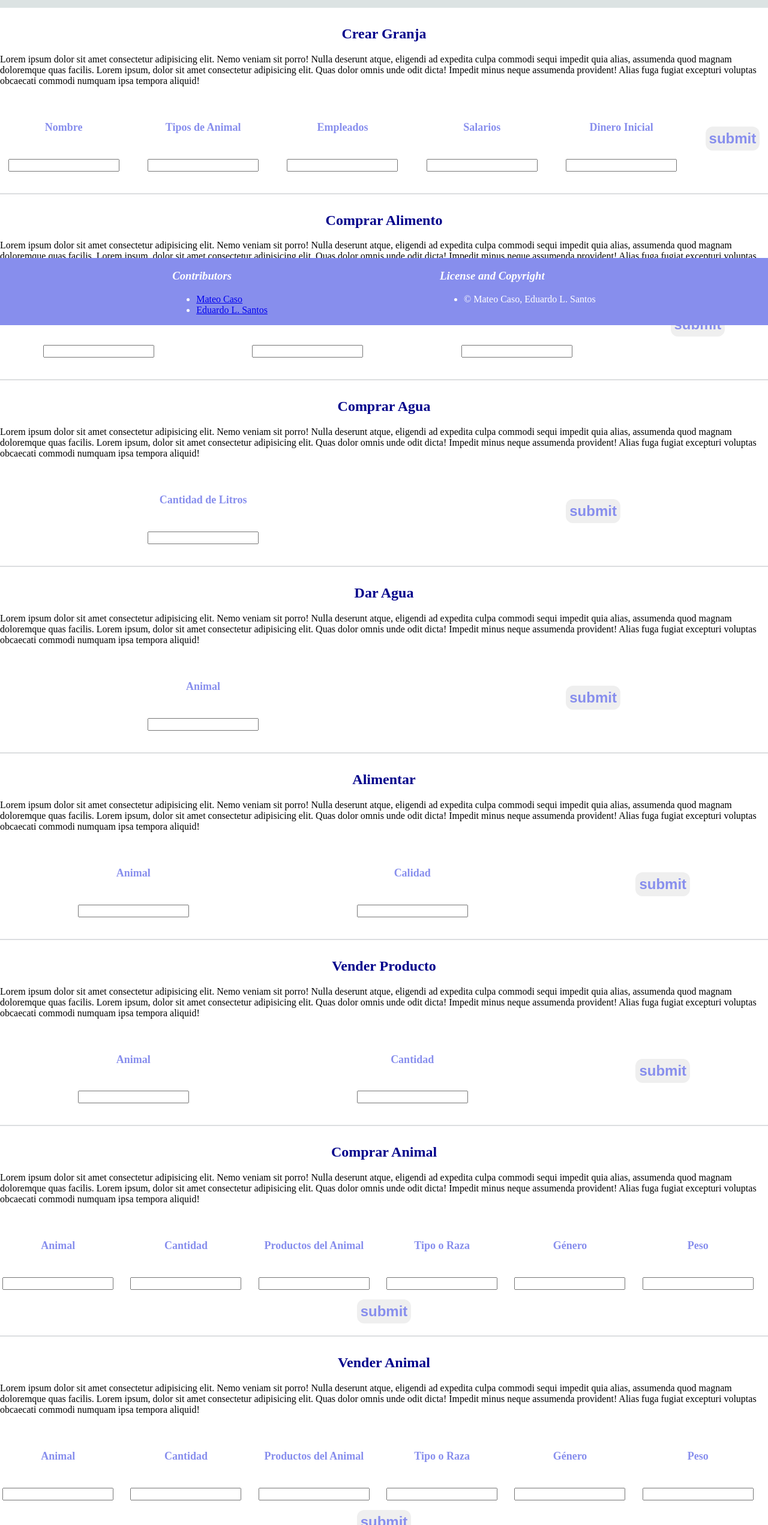
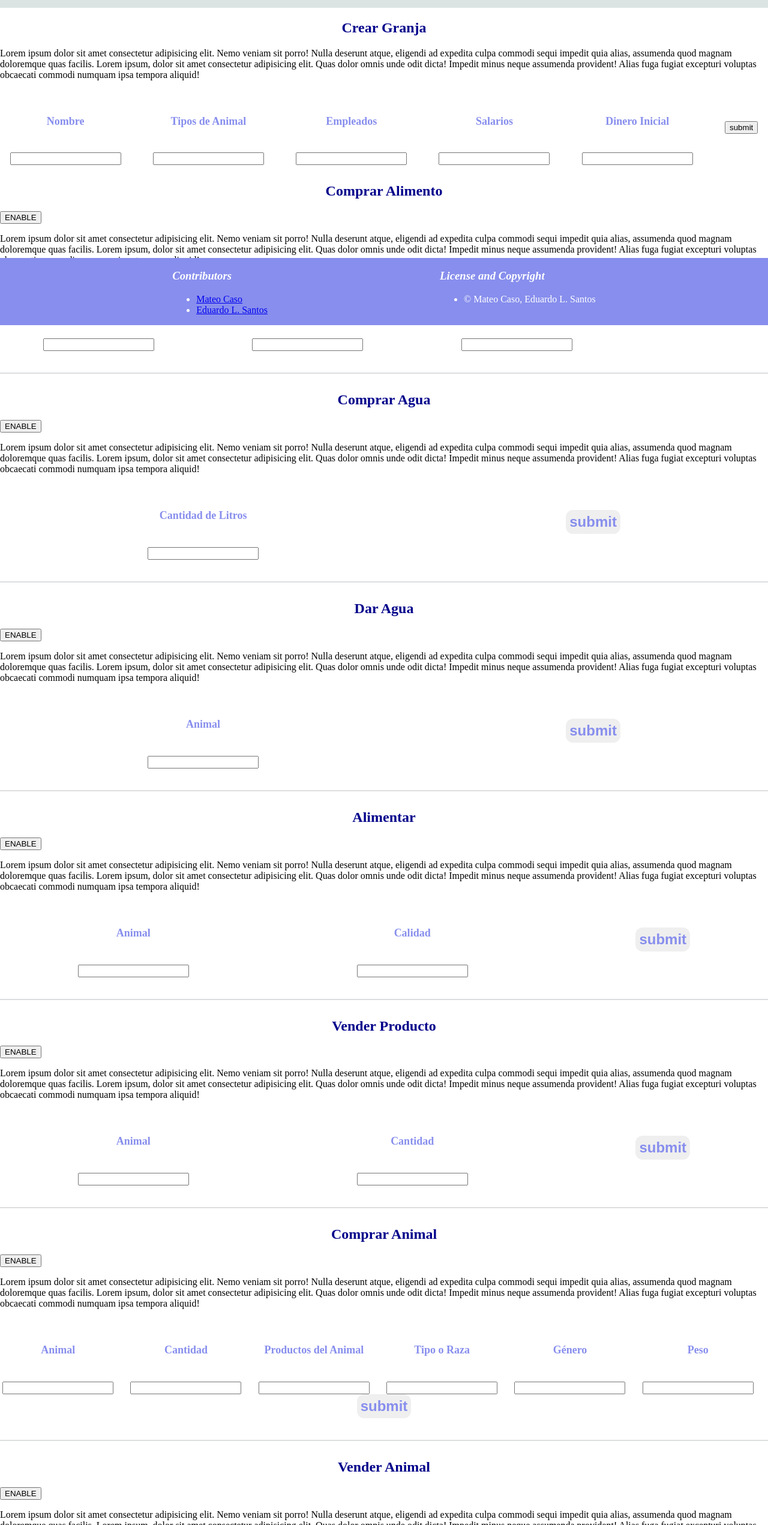
Before and after one commit to CasoMateo/Farm-Simulation, a plain HTML site: page granja.html in a window 1280 px wide. Shown: the part 258-2800 px from the top of the page at 60% size. Drawn offline with Linux system fonts and the light colour scheme.

Commit message:
Update granja.html

```diff
--- a/granja.html
+++ b/granja.html
@@ -5,9 +5,11 @@
     </title>
 
     <link rel = 'stylesheet' href = 'style.css'>
+
   </head>
 
   <body>
+
     <div class = 'principal'>
       <div class = 'principal1'>
         <h1 class = 'header'>
@@ -41,11 +43,15 @@
     </div>
 
     <div class = 'granja-métodos'>
-      <div class = 'método-nuevo' id = 'crear-animal'>
+      <div class = 'método-nuevo-base' id = 'base'>
         <div class = 'description'>
+          <div class = 'method-selection'>
             <h2 class = 'método-separado'>
               Crear Granja
             </h2>
+          </div>
+
+
 
           <p>
             Lorem ipsum dolor sit amet consectetur adipisicing elit. Nemo veniam sit porro! Nulla deserunt atque, eligendi ad expedita culpa commodi sequi impedit quia alias, assumenda quod magnam doloremque quas facilis.
@@ -53,66 +59,64 @@
           </p>
         </div>
 
-        <div class = 'form'>
+        <form class = 'form'>
           <div class = 'dato'>
             <h6> Nombre </h6>
-            <form>
+
             <label id = 'crear-granja-nombre'>
               <input type = 'text' name = 'crear-granja-nombre' required>
             </label>
-            </form>
           </div>
 
           <div class = 'dato'>
             <h6> Tipos de Animal </h6>
-            <form>
+
             <label id = 'crear-granja-tipo-animal'>
               <input type = 'text' name = 'crear-granja-tipo-animal' required>
             </label>
-            </form>
           </div>
 
           <div class = 'dato'>
             <h6> Empleados </h6>
-            <form>
+
             <label id = 'crear-granja-empleados'>
               <input type = 'text' name = 'crear-granja-empleados' required>
             </label>
-            </form>
           </div>
 
           <div class = 'dato'>
             <h6> Salarios </h6>
-            <form>
+
             <label id = 'crear-granja-salarios'>
               <input type = 'text' name = 'crear-granja-salarios' required>
             </label>
-            </form>
           </div>
 
           <div class = 'dato'>
             <h6> Dinero Inicial </h6>
-            <form>
+
             <label id = 'crear-granja-dinero-inicial'>
               <input type = 'text' name = 'crear-granja-dinero-inicial' required>
             </label>
-            </form>
           </div>
 
-          <div class = 'submit-datos'>
           <input class = 'submit' type = 'submit' value = 'submit' name 'submit'>
 
-          </div>
 
-        </div>
-
+        </form>
       </div>
 
       <div class = 'método-nuevo' id = 'comprar-alimento'>
         <div class = 'description'>
+          <div class = 'method-selection'>
             <h2 class = 'método-separado'>
               Comprar Alimento
             </h2>
+
+            <button class = 'enable'>
+              ENABLE
+            </button>
+          </div>
 
           <p>
             Lorem ipsum dolor sit amet consectetur adipisicing elit. Nemo veniam sit porro! Nulla deserunt atque, eligendi ad expedita culpa commodi sequi impedit quia alias, assumenda quod magnam doloremque quas facilis.
@@ -120,46 +124,52 @@
           </p>
         </div>
 
-        <div class = 'form'>
+        <form class = 'form'>
           <div class = 'dato'>
             <h6> Tipo de Animal </h6>
-            <form>
+
             <label id = 'comprar-alimento-tipo-animal'>
               <input type = 'text' name = 'comprar-alimento-tipo-animal' required>
             </label>
-            </form>
+
           </div>
 
           <div class = 'dato'>
             <h6> Cantidad </h6>
-            <form>
+
             <label id = 'comprar-alimento-cantidad'>
               <input type = 'text' name = 'comprar-alimento-cantidad' required>
             </label>
-            </form>
+
           </div>
 
           <div class = 'dato'>
             <h6> Calidad </h6>
-            <form>
+
             <label id = 'comprar-alimento-calidad'>
               <input type = 'text' name = 'comprar-alimento-calidad' required>
             </label>
-            </form>
+
           </div>
 
-          <div class = 'submit-datos'>
+
           <input class = 'submit' type = 'submit' value = 'submit' name 'submit'>
 
-          </div>
-        </div>
+        </form>
       </div>
 
       <div class = 'método-nuevo' id = 'comprar-agua'>
         <div class = 'description'>
+          <div class = 'method-selection'>
             <h2 class = 'método-separado'>
               Comprar Agua
             </h2>
+
+            <button class = 'enable'>
+              ENABLE
+            </button>
+
+          </div>
 
           <p>
             Lorem ipsum dolor sit amet consectetur adipisicing elit. Nemo veniam sit porro! Nulla deserunt atque, eligendi ad expedita culpa commodi sequi impedit quia alias, assumenda quod magnam doloremque quas facilis.
@@ -167,27 +177,35 @@
           </p>
         </div>
 
-        <div class = 'form'>
+        <form class = 'form'>
           <div class = 'dato'>
             <h6> Cantidad de Litros </h6>
-            <form>
+
             <label id = 'comprar-agua-cantidad'>
               <input type = 'text' name = 'comprar-agua-cantidad' required>
             </label>
-            </form>
+
           </div>
 
-          <div class = 'submit-datos'>
+
           <input class = 'submit' type = 'submit' value = 'submit' name 'submit'>
-          </div>
-        </div>
+
+        </form>
       </div>
 
       <div class = 'método-nuevo' id = 'dar-agua'>
         <div class = 'description'>
+          <div class = 'method-selection'>
             <h2 class = 'método-separado'>
               Dar Agua
             </h2>
+
+            <button class = 'enable'>
+              ENABLE
+            </button>
+
+          </div>
+
 
           <p>
             Lorem ipsum dolor sit amet consectetur adipisicing elit. Nemo veniam sit porro! Nulla deserunt atque, eligendi ad expedita culpa commodi sequi impedit quia alias, assumenda quod magnam doloremque quas facilis.
@@ -195,28 +213,35 @@
           </p>
         </div>
 
-        <div class = 'form'>
+        <form class = 'form'>
           <div class = 'dato'>
             <h6> Animal </h6>
-            <form>
+
             <label id = 'dar-agua-tipo-animal'>
               <input type = 'text' name = 'dar agua-tipo-animal' required>
             </label>
-            </form>
+
           </div>
 
-          <div class = 'submit-datos'>
+
           <input class = 'submit' type = 'submit' value = 'submit' name 'submit'>
-          </div>
-        </div>
+
+        </form>
 
       </div>
 
       <div class = 'método-nuevo' id = 'alimentar'>
         <div class = 'description'>
+          <div class = 'method-selection'>
             <h2 class = 'método-separado'>
               Alimentar
             </h2>
+
+            <button class = 'enable'>
+              ENABLE
+            </button>
+
+          </div>
 
           <p>
             Lorem ipsum dolor sit amet consectetur adipisicing elit. Nemo veniam sit porro! Nulla deserunt atque, eligendi ad expedita culpa commodi sequi impedit quia alias, assumenda quod magnam doloremque quas facilis.
@@ -224,36 +249,44 @@
           </p>
         </div>
 
-        <div class = 'form'>
+        <form class = 'form'>
            <div class = 'dato'>
             <h6> Animal </h6>
-            <form>
+
             <label id = 'alimentar-tipo-animal'>
               <input type = 'text' name = 'alimentar-tipo-animal' required>
             </label>
-            </form>
+
           </div>
 
           <div class = 'dato'>
             <h6> Calidad </h6>
-            <form>
+
             <label id = 'alimentar-calidad'>
               <input type = 'text' name = 'alimentar-calidad' required>
             </label>
-            </form>
+
           </div>
 
-          <div class = 'submit-datos'>
+
           <input class = 'submit' type = 'submit' value = 'submit' name 'submit'>
-          </div>
-        </div>
+
+        </form>
       </div>
 
       <div class = 'método-nuevo' id = 'vender-producto'>
         <div class = 'description'>
+          <div class = 'method-selection'>
             <h2 class = 'método-separado'>
               Vender Producto
             </h2>
+
+            <button class = 'enable'>
+              ENABLE
+            </button>
+
+          </div>
+
 
           <p>
             Lorem ipsum dolor sit amet consectetur adipisicing elit. Nemo veniam sit porro! Nulla deserunt atque, eligendi ad expedita culpa commodi sequi impedit quia alias, assumenda quod magnam doloremque quas facilis.
@@ -261,37 +294,45 @@
           </p>
         </div>
 
-        <div class = 'form'>
+        <form class = 'form'>
            <div class = 'dato'>
             <h6> Animal </h6>
-            <form>
+
             <label id = 'vender-producto-tipo-animal'>
               <input type = 'text' name = 'vender-producto-tipo-animal' required>
             </label>
-            </form>
+
           </div>
 
           <div class = 'dato'>
             <h6> Cantidad </h6>
-            <form>
+
             <label id = 'vender-producto-cantidad'>
               <input type = 'text' name = 'vender-producto-cantidad' required>
             </label>
-            </form>
+
           </div>
 
-          <div class = 'submit-datos'>
+
           <input class = 'submit' type = 'submit' value = 'submit' name 'submit'>
-          </div>
-        </div>
+
+        </form>
 
       </div>
 
       <div class = 'método-nuevo' id = 'comprar-animal'>
         <div class = 'description'>
+          <div class = 'method-selection'>
             <h2 class = 'método-separado'>
               Comprar Animal
             </h2>
+
+            <button class = 'enable'>
+              ENABLE
+            </button>
+
+          </div>
+
 
           <p>
             Lorem ipsum dolor sit amet consectetur adipisicing elit. Nemo veniam sit porro! Nulla deserunt atque, eligendi ad expedita culpa commodi sequi impedit quia alias, assumenda quod magnam doloremque quas facilis.
@@ -299,74 +340,82 @@
           </p>
         </div>
 
-        <div class = 'form'>
+        <form class = 'form'>
           <div class = 'dato'>
             <h6> Animal </h6>
-            <form>
+
             <label id = 'comprar-animal-tipo-animal'>
               <input type = 'text' name = 'comprar-animal-tipo-animal' required>
             </label>
-            </form>
+
           </div>
 
           <div class = 'dato'>
             <h6> Cantidad </h6>
-            <form>
-              <label for = 'id1'> </label>
+
+            <label for = 'comprar-animal-cantidad'>
               <input type = 'text' id = 'id1'>
-            </form>
+
+            </label>
+
           </div>
 
           <div class = 'dato'>
             <h6> Productos del Animal </h6>
-            <form>
-              <label id = 'comprar-animal-cantidad'>
-                <input type = 'text' name = 'comprar-animal-cantidad' required>
+
+            <label id = 'comprar-animal-productos'>
+              <input type = 'text' name = 'comprar-animal-productos' required>
             </label>
-            </form>
+
           </div>
 
           <div class = 'dato'>
             <h6> Tipo o Raza </h6>
-            <form>
+
             <label id = 'comprar-animal-raza-animal'>
               <input type = 'text' name = 'comprar-animal-raza-animal' required>
             </label>
-            </form>
+
           </div>
 
           <div class = 'dato'>
             <h6> Género </h6>
-            <form>
+
             <label id = 'comprar-animal-género'>
-                <input type = 'text' name = 'comprar-animal-tipo-género' required>
+              <input type = 'text' name = 'comprar-animal-género' required>
             </label>
-            </form>
+
           </div>
 
           <div class = 'dato'>
             <h6> Peso </h6>
-            <form>
+
             <label id = 'comprar-animal-peso'>
               <input type = 'text' name = 'comprar-animal-peso' required>
             </label>
-            </form>
-          </div>
-
-          <div class = 'submit-datos'>
-            <input class = 'submit' type = 'submit' value = 'submit' name 'submit'>
 
           </div>
 
-        </div>
+
+          <input class = 'submit' type = 'submit' value = 'submit' name 'submit'>
+
+        </form>
 
       </div>
 
       <div class = 'método-nuevo' id = 'vender-animal'>
         <div class = 'description'>
+          <div class = 'method-selection'>
             <h2 class = 'método-separado'>
               Vender Animal
             </h2>
+
+            <button class = 'enable'>
+              ENABLE
+            </button>
+
+          </div>
+
 
           <p>
             Lorem ipsum dolor sit amet consectetur adipisicing elit. Nemo veniam sit porro! Nulla deserunt atque, eligendi ad expedita culpa commodi sequi impedit quia alias, assumenda quod magnam doloremque quas facilis.
@@ -374,72 +423,70 @@
           </p>
         </div>
 
-        <div class = 'form'>
+        <form class = 'form'>
           <div class = 'dato'>
             <h6> Animal </h6>
-            <form>
+
             <label id = 'vender-animal-tipo-animal'>
               <input type = 'text' name = 'vender-animal-tipo-animal' required>
             </label>
-            </form>
+
           </div>
 
           <div class = 'dato'>
             <h6> Cantidad </h6>
-            <form>
+
             <label id = 'vender-animal-cantidad'>
               <input type = 'text' name = 'vender-animal-cantidad' required>
             </label>
-            </form>
+
           </div>
 
           <div class = 'dato'>
             <h6> Productos del Animal </h6>
-            <form>
+
             <label id = 'vender-animal-productos'>
               <input type = 'text' name = 'vender-animal-productos' required>
             </label>
-            </form>
+
           </div>
 
           <div class = 'dato'>
             <h6> Tipo o Raza </h6>
-            <form>
+
             <label id = 'vender-animal-raza-animal'>
               <input type = 'text' name = 'vender-animal-raza-animal' required>
             </label>
-            </form>
+
           </div>
 
           <div class = 'dato'>
             <h6> Género </h6>
-            <form>
+
             <label id = 'vender-animal-género'>
               <input type = 'text' name = 'vender-animal-tipo-género' required>
             </label>
-            </form>
+
           </div>
 
           <div class = 'dato'>
             <h6> Peso </h6>
-            <form>
+
             <label id = 'vender-animal-peso'>
               <input type = 'text' name = 'vender-animal-peso' required>
             </label>
-            </form>
-          </div>
-
-          <div class = 'submit-datos'>
-            <input class = 'submit' type = 'submit' value = 'submit' name 'submit'>
 
           </div>
 
-        </div>
+
+          <input class = 'submit' type = 'submit' value = 'submit' name 'submit'>
+
+        </form>
       </div>
 
 
 
-    <div class = 'attributes'>
+    <div class = 'método-nuevo'>
         <div class = 'description'>
           <h2 class = 'método-separado'>
             Atributos del Animal
@@ -518,5 +565,33 @@
        </ul>
       </div>
     </div>
+
+    <script>
+
+      const main = document.querySelector(".granja-métodos");
+      const method2 = main.querySelectorAll(".método-nuevo");
+      const method = main.querySelector("#base");
+      const form = method.querySelector(".form");
+      const submit = form.querySelector(".submit");
+
+      function getData(e) {
+        e.preventDefault();
+
+        var data = new FormData(form);
+
+        method.style.borderBottom = '2px solid #dcdee0';
+
+        for (i = 0; i < method2.length; i++) {
+          method2[i].style.display = 'block';
+        }
+
+
+
+      }
+
+      document.addEventListener('DOMContentLoaded', function() {
+        submit.addEventListener('click', getData, false);
+      }, false);
+    </script>
   </body>
 </html>
```
Lines whose indentation alone changed are shown as unchanged.
